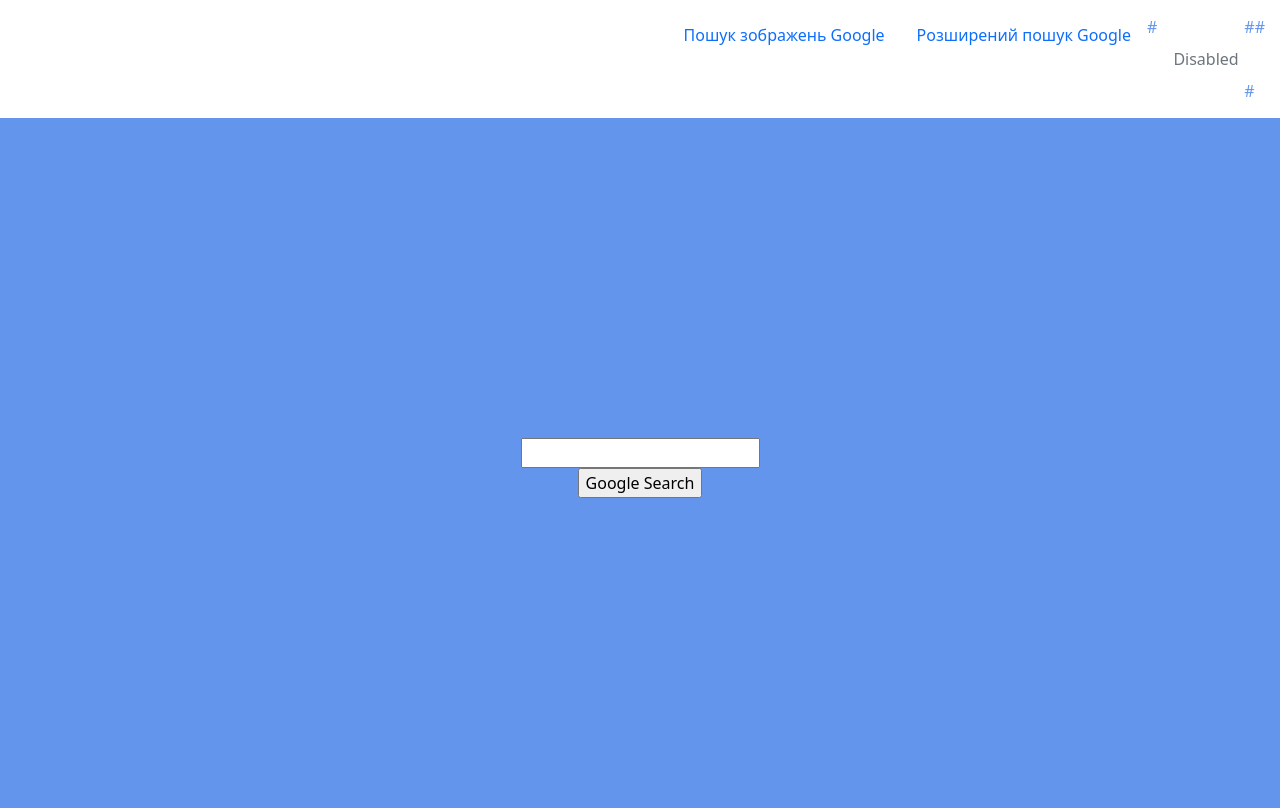
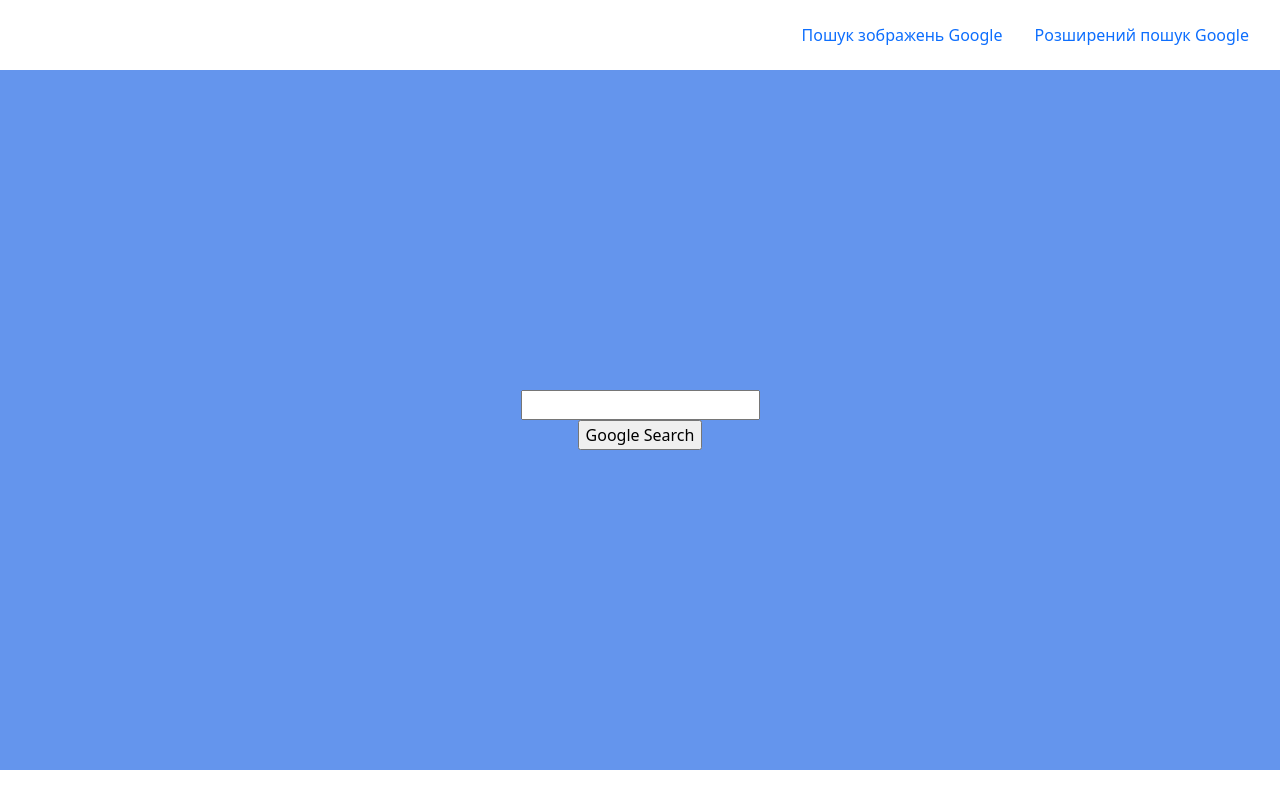
Before and after one commit to vovka1981/CS502021, a plain HTML site: page index.html in a window 1280 px wide. Drawn offline with nearby package versions, Linux system fonts and the light colour scheme.

Commit message:
fixed disabled item under comment -  bootstrap

```diff
--- a/index.html
+++ b/index.html
@@ -33,10 +33,11 @@
                 <li class="nav-item">
                   <a class="nav-link" href="advancedsearch.html">Розширений пошук Google</a>
                 </li>
-#                <li class="nav-item">
+<!--                <li class="nav-item">
 #                  <a class="nav-link disabled">Disabled</a>
 #                </li>
 #              </ul>
+-->
         </div>
         <div id="searcharea">
             <form id="searchform" action="https://google.com/search">
```
